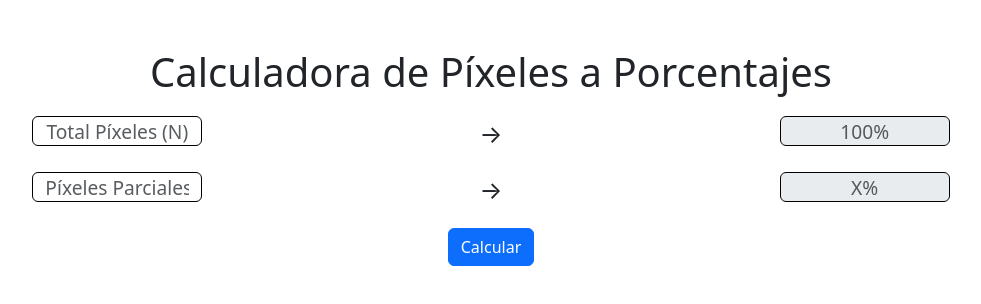
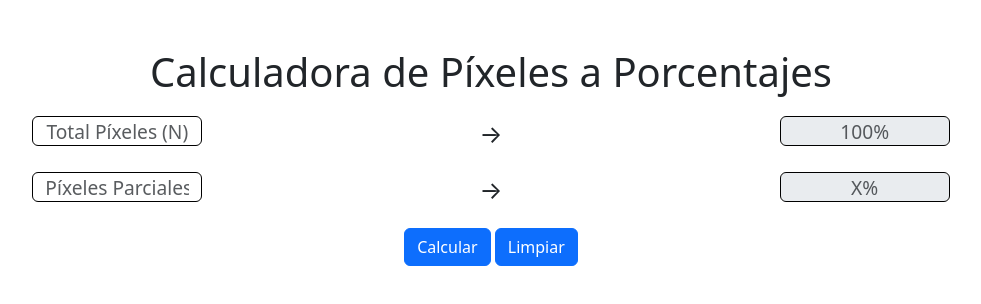
Before and after one commit to levijcdfEVG/paginasDeReglaDeTres, a plain HTML site: page index.html in a window 1280 px wide. Shown: the whole page, without its empty margins (149-1130 px from the left). Drawn offline with Linux system fonts and the light colour scheme.

Commit message:
Se ha añadido una funcion de borrado

```diff
--- a/index.html
+++ b/index.html
@@ -73,12 +73,14 @@
 
     <div class="text-center mt-3">
         <button type="button" class="btn btn-primary" onclick="calcular()">Calcular</button>
+        <button type="button" class="btn btn-primary" onclick="limpiar()">Limpiar</button>
     </div>
 
     <div id="resultado" class="mt-3 text-center"></div>
 </div>
 
 <script>
+    //Funcion para ejecutar la conversion
     function calcular() {
         const valorP = parseFloat(document.getElementById('valorP').value); // Total Píxeles (N)
         const valorParcial = parseFloat(document.getElementById('valorParcial').value); // Píxeles parciales (a)
@@ -95,6 +97,13 @@
         document.getElementById('resultado').innerText = `El porcentaje es: ${resultado.toFixed(2)}%`;
         document.getElementById('resultadoPorcentaje').value = resultado.toFixed(2); // Mostrar el resultado en el input correspondiente
     }
+
+    //Funcion para borrar
+    function limpiar(){
+        document.getElementById('valorP').value = null;
+        document.getElementById('valorParcial').value = null;
+        document.getElementById('resultadoPorcentaje').value = "X%";
+    }
 </script>
 <script src="assets/js/bootstrap.bundle.min.js"></script>
 </body>
```
